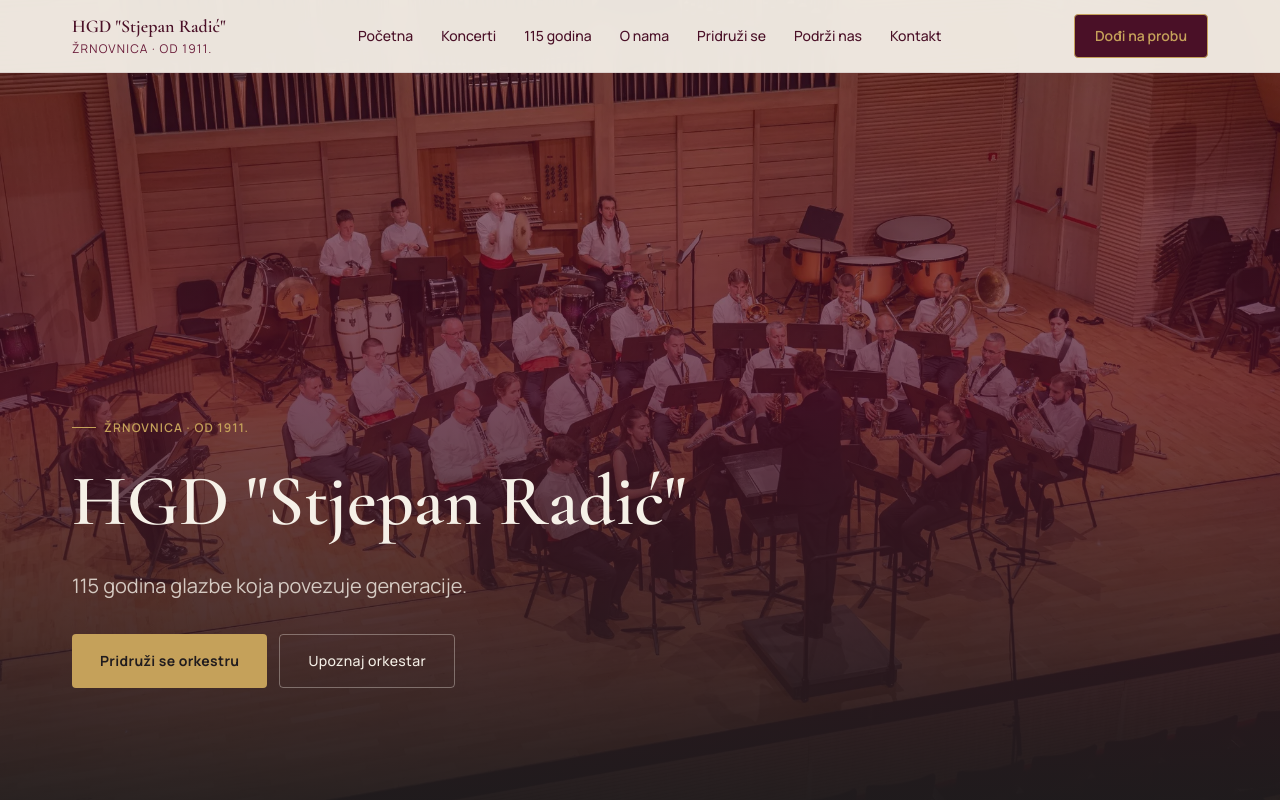
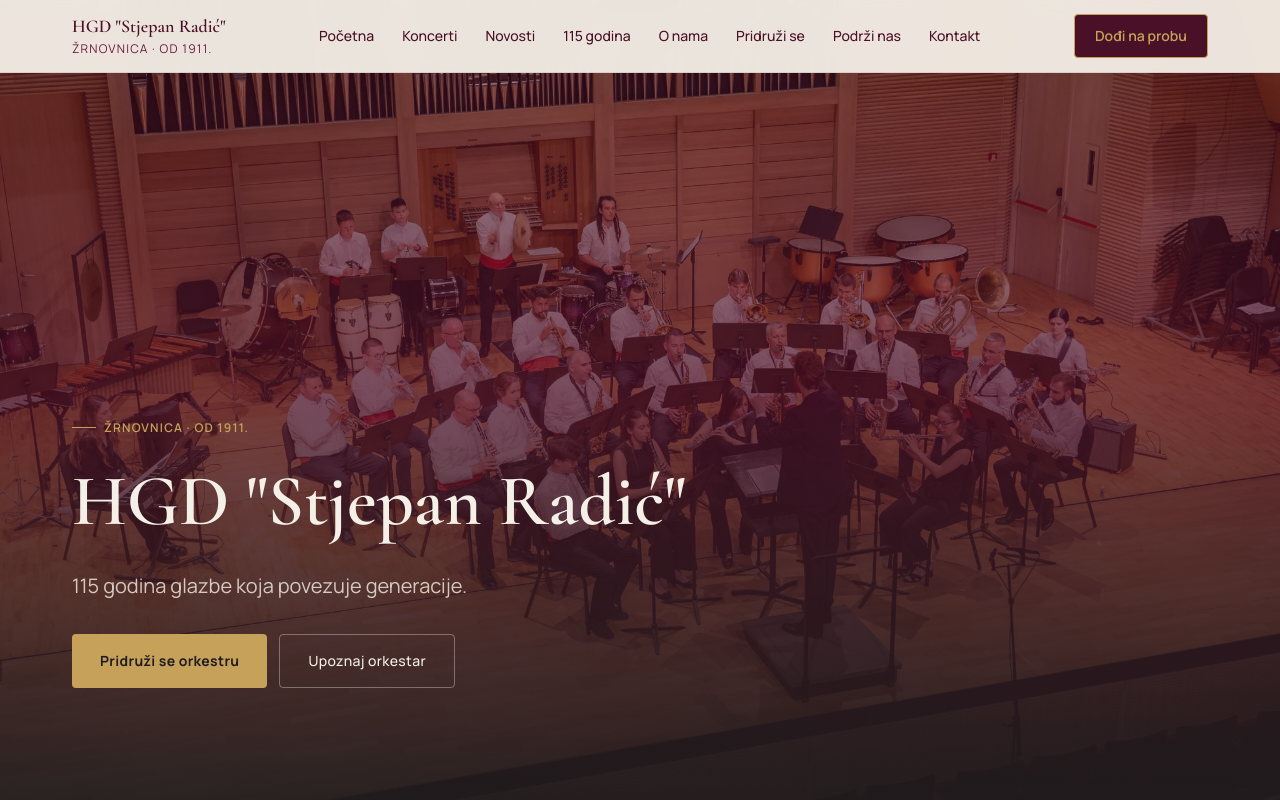
Before and after one commit to KonnyDaugh/hgd-stjepan-radic-website, a Next.js app: page / in a window 1280 px wide. Shown: the top 800 px of the page. Built offline with nearby package versions, Linux system fonts and the light colour scheme.

Commit message:
feat: add news navigation link

```diff
--- a/src/data/site.ts
+++ b/src/data/site.ts
@@ -8,6 +8,7 @@ export const siteConfig = {
   navigation: [
     { label: "Početna", href: "#hero" },
     { label: "Koncerti", href: "#dogadanja" },
+    { label: "Novosti", href: "#novosti" },
     { label: "115 godina", href: "#115-godina" },
     { label: "O nama", href: "#o-nama" },
     { label: "Pridruži se", href: "#pridruzi-se" },
```
